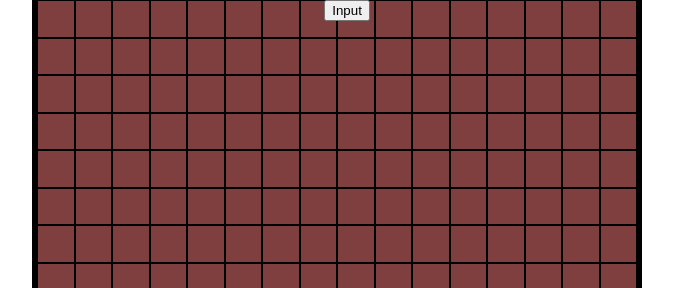
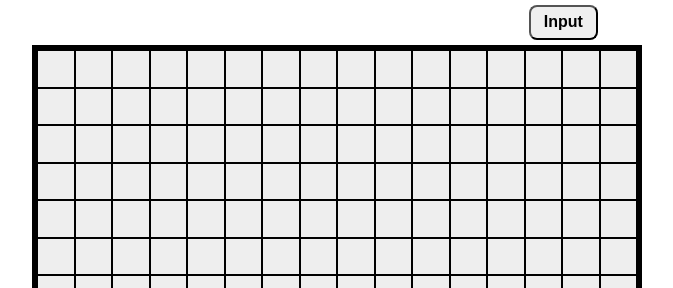
Before and after one commit to RemmySpicy/etch-a-sketch, a plain HTML site: page index.html in a window 1280 px wide. Shown: the top 288 px of the page, without its empty margins (303-976 px from the left). Drawn offline with Linux system fonts and the light colour scheme.

Commit message:
Change colors and button position

```diff
--- a/index.js
+++ b/index.js
@@ -25,7 +25,7 @@ function colorGrid() {
     const grids = document.querySelectorAll('.box');
     grids.forEach(grid => {
         grid.addEventListener('mouseenter', () => {
-            grid.style.background = 'green';
+            grid.style.background = 'purple';
         });
     });
 }
--- a/style.css
+++ b/style.css
@@ -10,7 +10,12 @@ body {
 
 button {
     position: absolute;
-    left: 49%;
+    left: 65%;
+    top: 5px;
+    padding: .4rem .8rem;
+    border-radius: .5em;
+    font-size: 1rem;
+    font-weight: 700;
 }
 
 .container {
@@ -21,13 +26,11 @@ button {
     width: 600px;
     height: 600px;
     outline: 5px solid black;
-    margin: 0 auto;
-    grid-template-rows: repeat(3, 1fr);
-    grid-template-columns: repeat(3, 1fr);
+    margin: 50px auto;
 }
 
 .container > div {
     border: 1px solid black;
-    background-color: rgb(128, 63, 63);
+    background-color: #eee;
     transition: background-color 150ms ease-out;
 }
```
